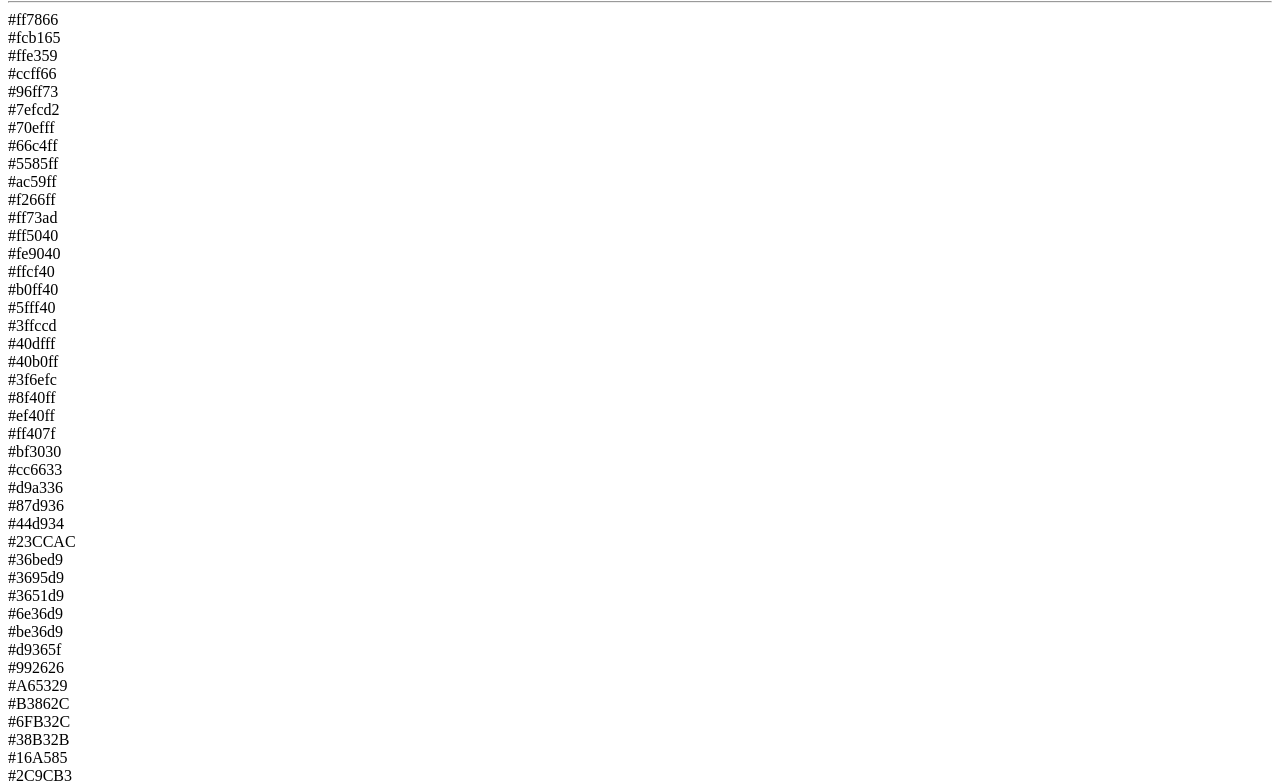
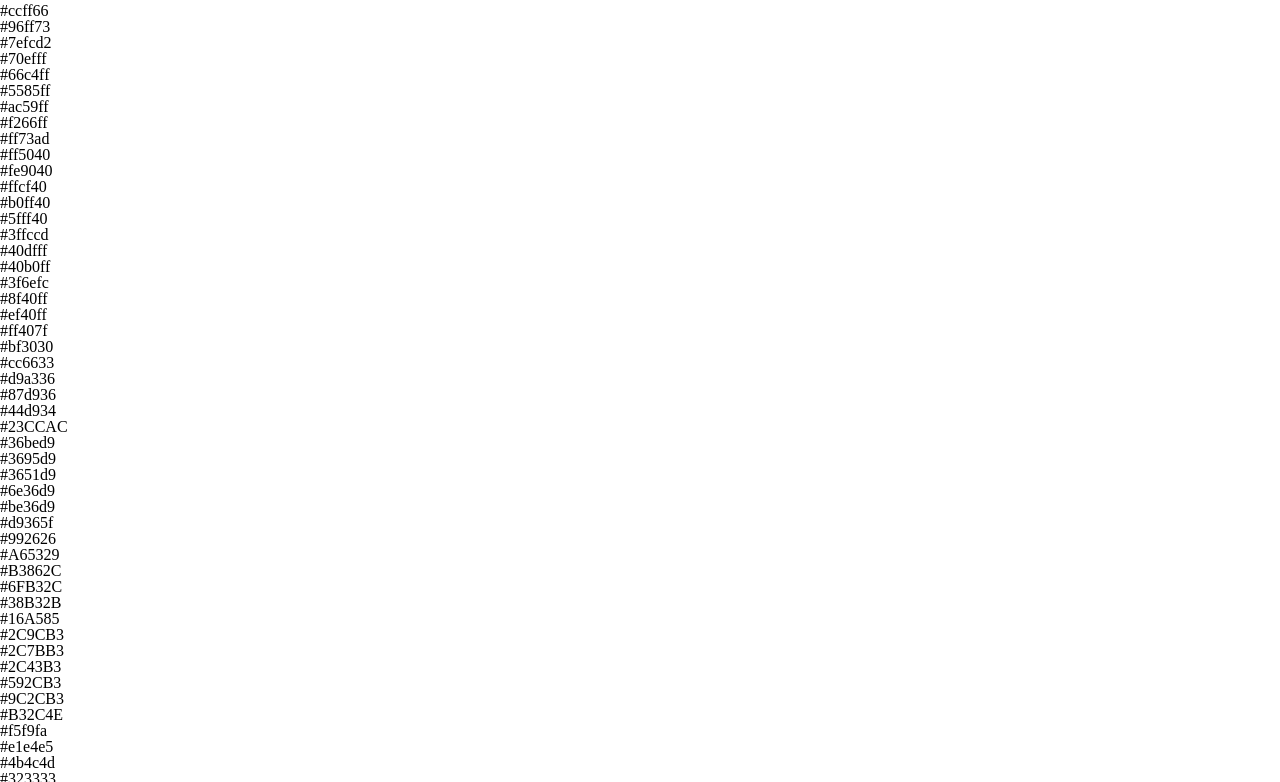
Before and after one commit to LeoGBK/Paleta, a plain HTML site: page index.html in a window 1280 px wide. Shown: the part 79-861 px from the top of the page. Drawn offline with nearby package versions, Linux system fonts and the light colour scheme.

Commit message:
Adding <link> to reset browser styles and linking to CSS styles file

```diff
--- a/index.html
+++ b/index.html
@@ -1,8 +1,11 @@
 <!DOCTYPE html>
 <html lang="es">
+
 <head>
     <meta charset="UTF-8" />
     <meta name="viewport" content="width=device-width, initial-scale=1.0" />
+    <link rel="stylesheet" href="https://cdnjs.cloudflare.com/ajax/libs/meyer-reset/2.0/reset.min.css">
+    <link rel="stylesheet" href="styles.css">
     <title>Paleta</title>
 </head>
 
@@ -66,4 +69,5 @@
         <div class="last">#323333</div>
     </section>
 </body>
+
 </html>
```
Lines whose indentation alone changed are shown as unchanged.
